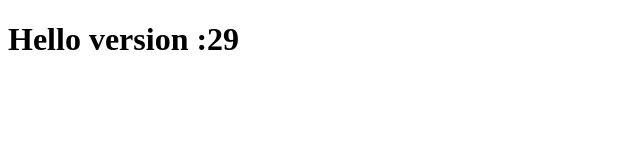
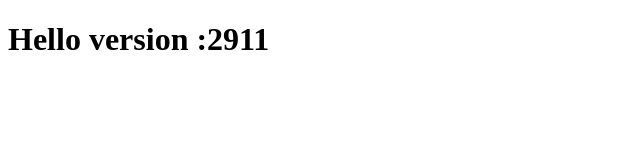
Before and after one commit to shubhagitak/seceproject, a plain HTML site: page index.html in a window 1280 px wide. Shown: the full height of the page, 0-640 px from the left. Drawn offline with Linux system fonts and the light colour scheme.

Commit message:
Update index.html

```diff
--- a/index.html
+++ b/index.html
@@ -6,6 +6,6 @@
     <title>Document</title>
 </head>
 <body>
-    <h1>Hello  version :29</h1>
+    <h1>Hello  version :2911</h1>
 </body>
 </html>
```
